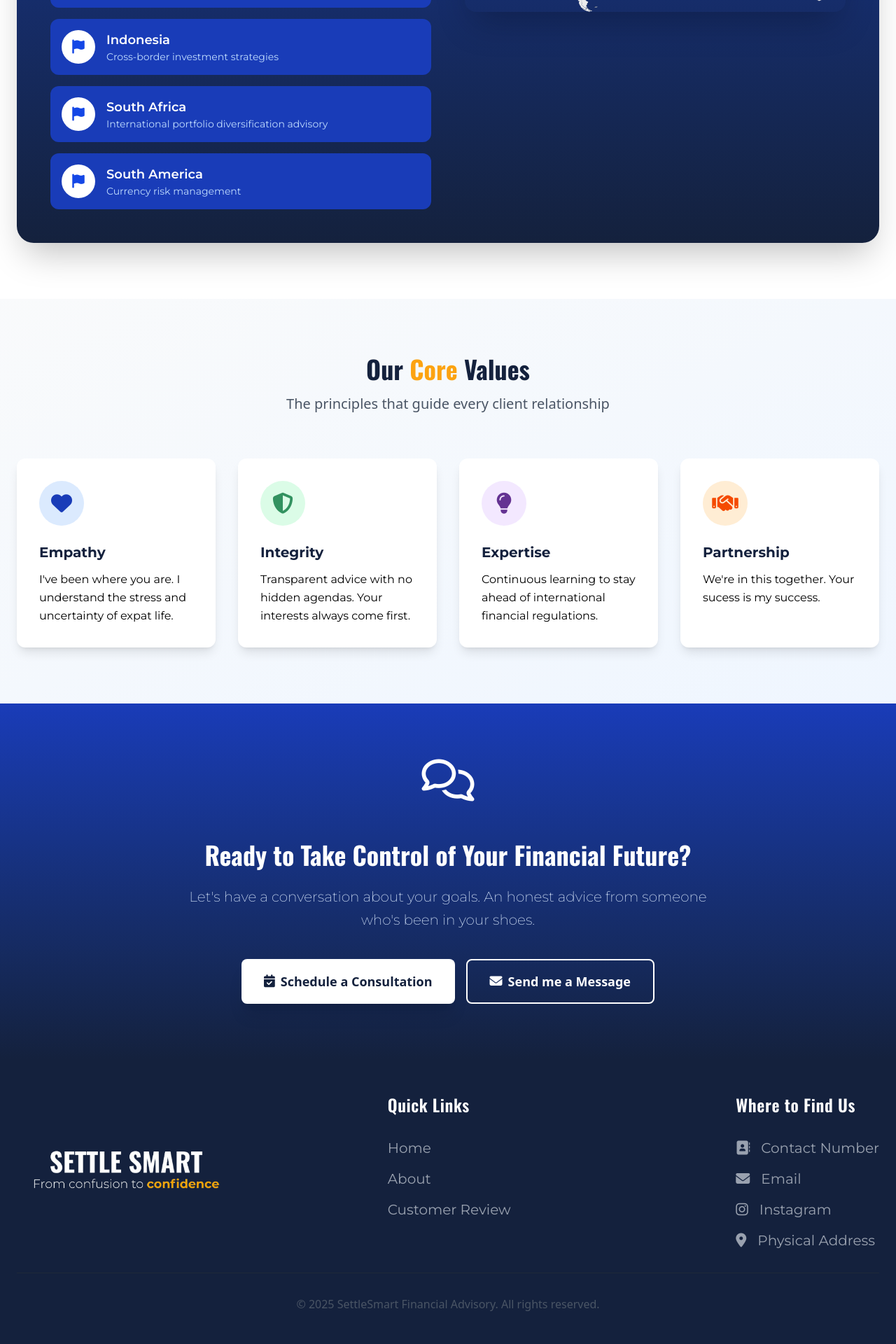
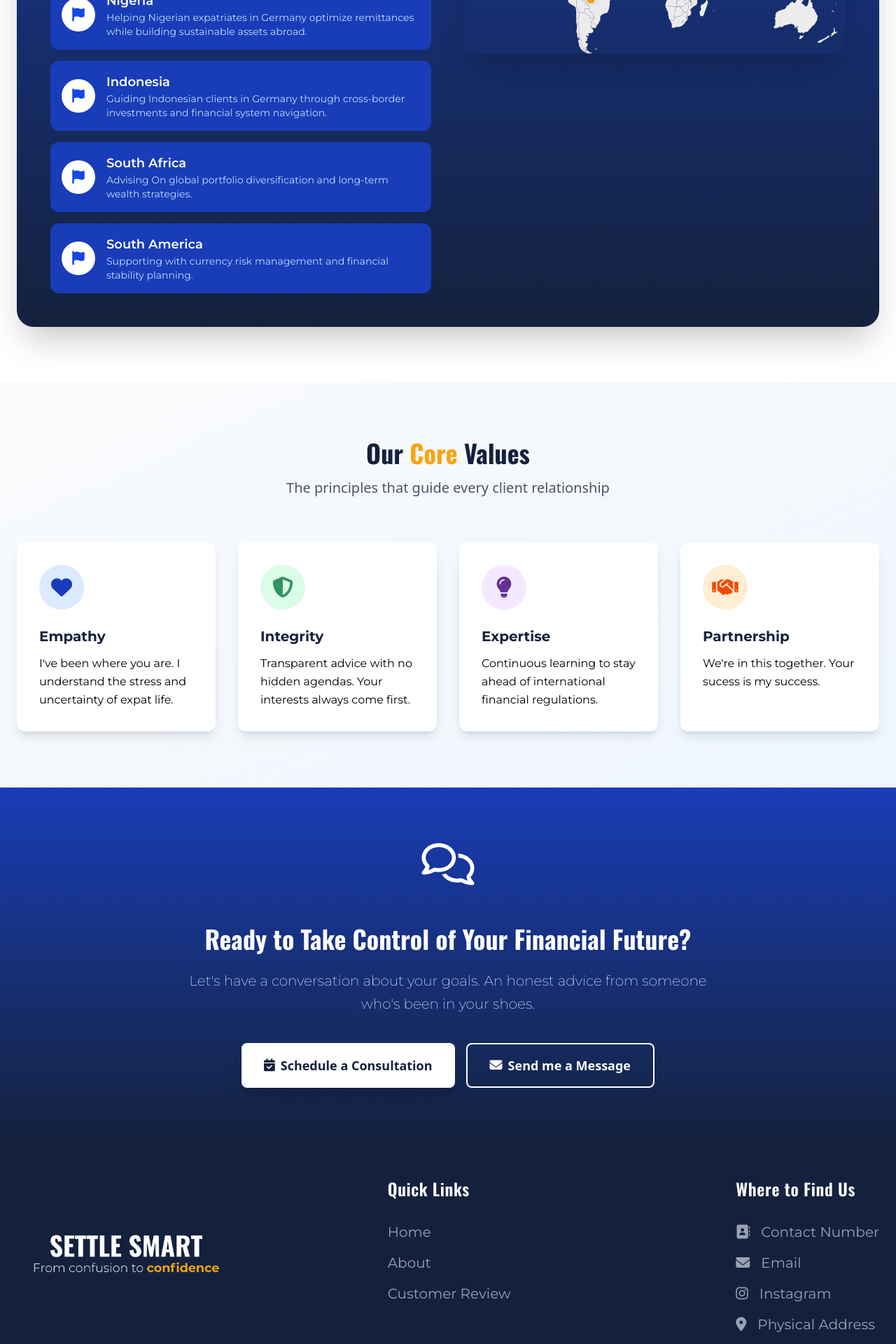
Before and after one commit to MarkLorens/SettleSmart, a React (Vite) app: page /about in a window 1280 px wide. Shown: the part 2880-4800 px from the top of the page at 70% size. Built offline with nearby package versions, Linux system fonts and the light colour scheme; no server answers.

Commit message:
Adjusted many components to clients request.

```diff
--- a/src/components/Footer.jsx
+++ b/src/components/Footer.jsx
@@ -52,16 +52,29 @@ const Footer = () => {
               Where to Find Us
             </h4>
             <div className="space-y-3 md:space-y-4 text-lg md:text-xl text-gray-400 font-montserrat">
-              <p className="cursor-pointer hover:text-white transition-colors">
+              <a
+                href="https://wa.me/4915234637712"
+                className="cursor-pointer block hover:text-white transition-colors"
+                rel="noopener noreferrer"
+                target="_blank"
+              >
                 <i className="fa-solid fa-address-book mr-4"></i>Contact Number
-              </p>
-              <p className="cursor-pointer hover:text-white transition-colors">
+              </a>
+              <a
+                href="mailto:sion.jeremi@horbach.de"
+                className="cursor-pointer block hover:text-white transition-colors"
+              >
                 <i className="fa-solid fa-envelope mr-4"></i>Email
-              </p>
-              <p className="cursor-pointer hover:text-white transition-colors">
+              </a>
+              <a
+                href="https://www.instagram.com/settlesmart.de/"
+                target="_blank"
+                rel="noopener noreferrer"
+                className="cursor-pointer block hover:text-white transition-colors"
+              >
                 <i className="fa-brands fa-instagram mr-4"></i>Instagram
-              </p>
-              <p className="cursor-pointer hover:text-white transition-colors">
+              </a>
+              <p className="cursor-pointer block hover:text-white transition-colors">
                 <i className="fa-solid fa-location-dot mr-4"></i>
                 Physical Address
               </p>
--- a/src/components/about/AboutCTA.jsx
+++ b/src/components/about/AboutCTA.jsx
@@ -24,7 +24,9 @@ const AboutCTA = () => {
             Consultation
           </a>
           <a
-            href="#"
+            href="https://wa.me/4915234637712?text=`Hello%20Sion,%20I%20came%20across%20your%20website%20and%20would%20like%20to%20learn%20more%20about%20your%20services.`"
+            rel="noopener noreferrer"
+            target="_blank"
             className="bg-transparent border-2 border-white text-white px-8 py-4 rounded-lg font-semibold text-lg hover:bg-white hover:text-blue transition-colors inline-flex items-center justify-center"
           >
             <i class="fa-solid fa-envelope mr-2"></i>Send me a Message
--- a/src/components/about/HeatMap.jsx
+++ b/src/components/about/HeatMap.jsx
@@ -39,7 +39,7 @@ const HeatMap = () => {
                   <div className="text-white">
                     <div className="font-semibold text-lg">India</div>
                     <div className="text-blue-200 text-sm">
-                      Specialized in NRI financial planning
+                      Supporting with structured financial planning and cross-border wealth coordination.
                     </div>
                   </div>
                 </div>
@@ -54,7 +54,7 @@ const HeatMap = () => {
                   <div className="text-white">
                     <div className="font-semibold text-lg">Pakistan</div>
                     <div className="text-blue-200 text-sm">
-                      Wealth structuring for overseas Pakistanis
+                      Assisting with wealth structuring and international financial integration.
                     </div>
                   </div>
                 </div>
@@ -69,7 +69,7 @@ const HeatMap = () => {
                   <div className="text-white">
                     <div className="font-semibold text-lg">Nigeria</div>
                     <div className="text-blue-200 text-sm">
-                      Remittance optimization and asset growth solutions
+                      Helping Nigerian expatriates in Germany optimize remittances while building sustainable assets abroad.
                     </div>
                   </div>
                 </div>
@@ -84,7 +84,7 @@ const HeatMap = () => {
                   <div className="text-white">
                     <div className="font-semibold text-lg">Indonesia</div>
                     <div className="text-blue-200 text-sm">
-                      Cross-border investment strategies
+                      Guiding Indonesian clients in Germany through cross-border investments and financial system navigation.
                     </div>
                   </div>
                 </div>
@@ -99,7 +99,7 @@ const HeatMap = () => {
                   <div className="text-white">
                     <div className="font-semibold text-lg">South Africa</div>
                     <div className="text-blue-200 text-sm">
-                      International portfolio diversification advisory
+                      Advising On global portfolio diversification and long-term wealth strategies.
                     </div>
                   </div>
                 </div>
@@ -114,7 +114,7 @@ const HeatMap = () => {
                   <div className="text-white">
                     <div className="font-semibold text-lg">South America</div>
                     <div className="text-blue-200 text-sm">
-                      Currency risk management
+                      Supporting with currency risk management and financial stability planning.
                     </div>
                   </div>
                 </div>
--- a/src/components/home/CTA.jsx
+++ b/src/components/home/CTA.jsx
@@ -23,7 +23,7 @@ const CTA = () => {
               </div>
 
               <button className="bg-gold text-white px-8 py-4 rounded-lg hover:bg-gold/80 transition-colors text-lg font-semibold cursor-pointer self-start mx-auto lg:mx-0">
-                Book a Consultation
+                Start with a 15 Minutes Intro Call
               </button>
             </div>
           </div>
--- a/src/components/home/ClientReview.jsx
+++ b/src/components/home/ClientReview.jsx
@@ -24,7 +24,7 @@ const ClientReview = () => {
             Stories from our satisfied clients
           </p>
         </div>
-        <div className="grid md:grid-cols-2 lg:grid-cols-3 gap-8 text-white">
+        <div className="grid md:grid-cols-2 lg:grid-cols-3 gap-8 mb-8 text-white">
           {reviews.length > 0 ? (
             reviews.map((review) => (
               <div
@@ -56,6 +56,11 @@ const ClientReview = () => {
             </div>
           )}
         </div>
+        <div className="flex mr-4">
+          <Link to="/customerreview" className="ml-auto bg-gold text-white p-4 rounded-lg ext-lg hover:bg-gold/90 transition-colors cursor-pointer">
+            Leave a Review
+          </Link>
+        </div>
       </div>
     </section>
   );
--- a/src/index.css
+++ b/src/index.css
@@ -1,4 +1,8 @@
 @import "tailwindcss";
+
+html {
+  scroll-behavior: smooth;
+}
 
 section {
   scroll-margin-top: 80px;
--- a/src/pages/CustomerReview.jsx
+++ b/src/pages/CustomerReview.jsx
@@ -1,7 +1,8 @@
-import { useState } from "react";
+import { useState, useEffect } from "react";
 import Navbar from "../components/Navbar";
 import { createReview } from "../service/ReviewService";
 import Footer from "../components/Footer";
+import { getApprovedReviews } from "../service/ReviewService";
 
 const CustomerReview = () => {
   const [rating, setRating] = useState(0);
@@ -9,6 +10,16 @@ const CustomerReview = () => {
   const [name, setName] = useState("");
   const [reviewContent, setReviewContent] = useState("");
   const [errorMsg, setErrorMsg] = useState("");
+  const [reviews, setReviews] = useState([]);
+
+  useEffect(() => {
+    const fetchData = async () => {
+      const data = await getApprovedReviews();
+      setReviews(data);
+    };
+
+    fetchData();
+  }, []);
 
   const clearForm = () => {
     setRating(0);
@@ -43,8 +54,38 @@ const CustomerReview = () => {
   return (
     <section id="ReviewSection" className="bg-gray-50 flex flex-col">
       <Navbar />
-      <div className="max-w-4xl mx-auto mt-30 px-4 smL:px-6 lg:px-6 py-8 w-full">
-        <div className="mb-8">
+      <div className="max-w-7xl mx-auto mt-30 px-4 smL:px-6 lg:px-6 py-8 w-full">
+        <div className="flex mb-8 mr-4">
+          <a
+            href="#ReviewForm"
+            className="ml-auto bg-gold text-white p-4 rounded-lg ext-lg hover:bg-gold/90 transition-colors cursor-pointer"
+          >
+            Go to the form
+          </a>
+        </div>
+        <div className="grid md:grid-cols-2 lg:grid-cols-3 gap-8 text-white mb-16">
+          {reviews.map((review) => (
+            <div
+              key={review.id}
+              className="bg-blue p-8 rounded-2xl shadow-lg hover:shadow-2xl transition-shadow"
+            >
+              <h4 className="font-semibold mb-2">{review.name}</h4>
+              <div className="flex mb-4">
+                {[...Array(5)].map((_, i) => (
+                  <i
+                    key={i}
+                    className={`fa-solid fa-star ${i < review.rating ? "text-gold" : "text-gray-500"
+                      }`}
+                  ></i>
+                ))}
+              </div>
+              <p className="tracking-wider font-light font-montserrat">
+                {review.reviewContent}
+              </p>
+            </div>
+          ))}
+        </div>
+        <div className="mb-8" id="ReviewForm">
           <h3 className="text-3xl font-bold text-gray-900 mb-2 font-oswald">
             Leave a Review
           </h3>
@@ -65,9 +106,8 @@ const CustomerReview = () => {
               {[1, 2, 3, 4, 5].map((star) => (
                 <button
                   key={star}
-                  className={`fa-solid fa-star cursor-pointer text-xl ${
-                    star <= (hover || rating) ? "text-gold" : "text-gray-600"
-                  }`}
+                  className={`fa-solid fa-star cursor-pointer text-xl ${star <= (hover || rating) ? "text-gold" : "text-gray-600"
+                    }`}
                   onMouseEnter={() => setHover(star)}
                   onClick={() => setRating(star)}
                 ></button>
```
